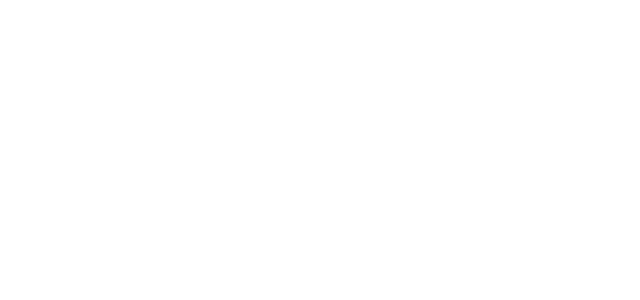
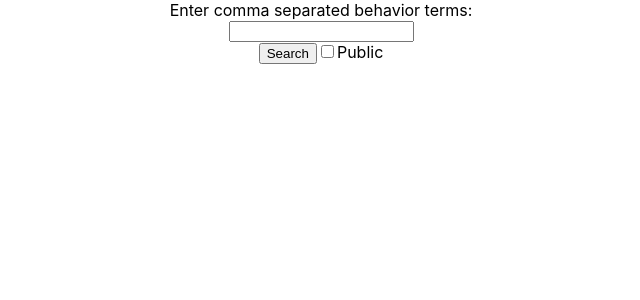
Before and after one commit to NoSchoolViolence/Lantern_Web_App, a React (Create React App) app in the folder lantern/: page /search in a window 1280 px wide. Shown: the top 300 px of the page, without its empty margins (319-959 px from the left). Built offline with nearby package versions, Linux system fonts and the light colour scheme.

Commit message:
basic search components added to Search

```diff
--- a/lantern/src/App.js
+++ b/lantern/src/App.js
@@ -1,5 +1,5 @@
 import React, { Component } from 'react';
-import logo from './logo.svg';
+
 import './App.css';
 import {BrowserRouter, Route} from 'react-router-dom';
 import ROUTES from './routes';
--- a/lantern/src/routes.js
+++ b/lantern/src/routes.js
@@ -1,5 +1,5 @@
 const ROUTES={
-    SEARCH: '/',
+    SEARCH: '/search',
 };
 
 export default ROUTES;
--- a/lantern/src/search/Search.js
+++ b/lantern/src/search/Search.js
@@ -5,20 +5,20 @@
   render() {
     return (
       <div className="App">
-        <header className="App-header">
+        <form>
+          <label>
+            Enter comma separated behavior terms:
+              <br/>
+              <input type="text" name="search" />
+          </label>
+          <br/>
+          <input type="submit" value="Search" />
 
-          <p>
-            Edit <code>TEST/App.js</code> and save to reload.
-          </p>
-          <a
-            className="App-link"
-            href="https://reactjs.org"
-            target="_blank"
-            rel="noopener noreferrer"
-          >
-            Learn React
-          </a>
-        </header>
+          <input
+            name="Public"
+            type="checkbox"
+          />Public
+        </form>
       </div>
     );
   }
```
